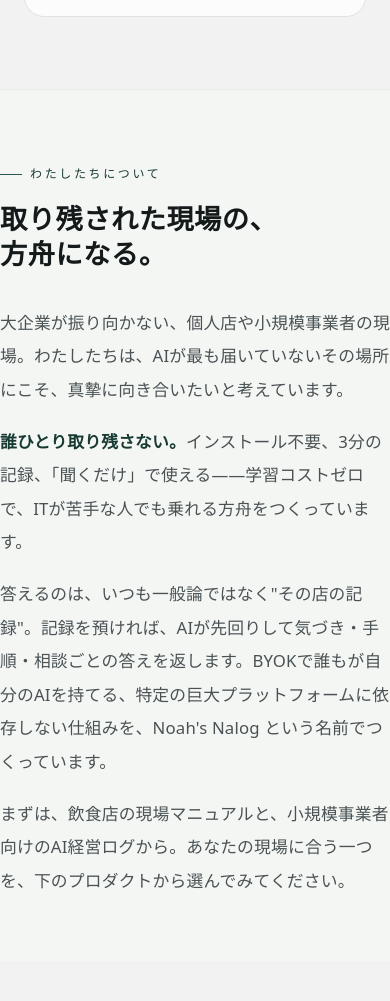
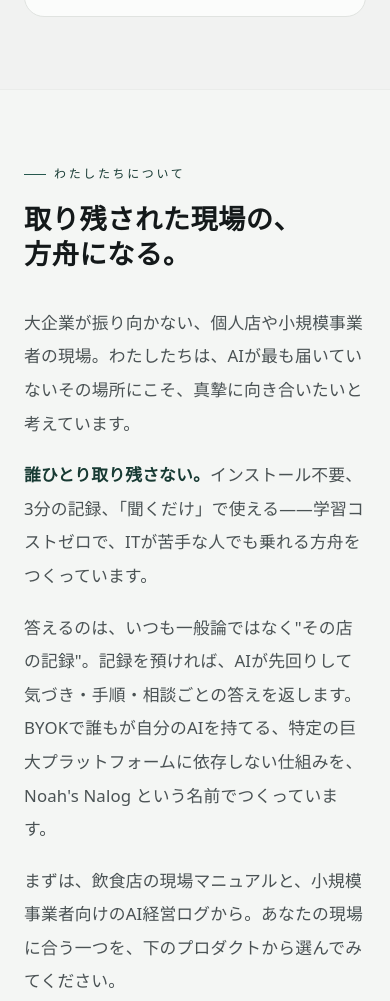
Before and after one commit to rt1takara-a11y/Noahs-Nalog, a plain HTML site: page index.html in a window 390 px wide. Shown: the part 1615-2616 px from the top of the page. Drawn offline with Linux system fonts and the light colour scheme.

Commit message:
Fix missing side padding in about section on mobile
.about-grid's padding shorthand (padding:Npx 0) was overriding the
horizontal padding inherited from the shared .wrap class, since both
classes apply to the same element with equal specificity. Switched to
padding-block so it only touches vertical spacing.

Co-Authored-By: Claude Sonnet 5 <noreply@anthropic.com>

```diff
--- a/index.html
+++ b/index.html
@@ -115,7 +115,7 @@
 
   /* ABOUT */
   .about { border-top:1px solid var(--line-soft); background:var(--surface-2); }
-  .about-grid { display:grid; grid-template-columns:.9fr 1.1fr; gap:clamp(28px,5vw,64px); padding:clamp(64px,9vw,104px) 0; align-items:start; }
+  .about-grid { display:grid; grid-template-columns:.9fr 1.1fr; gap:clamp(28px,5vw,64px); padding-block:clamp(64px,9vw,104px); align-items:start; }
   @media (max-width:820px){ .about-grid { grid-template-columns:1fr; gap:32px; } }
   .about h2 { font-size:clamp(1.7rem,3vw,2.5rem); }
   .about .body { color:var(--ink-soft); font-size:1.05rem; line-height:2; }
```
